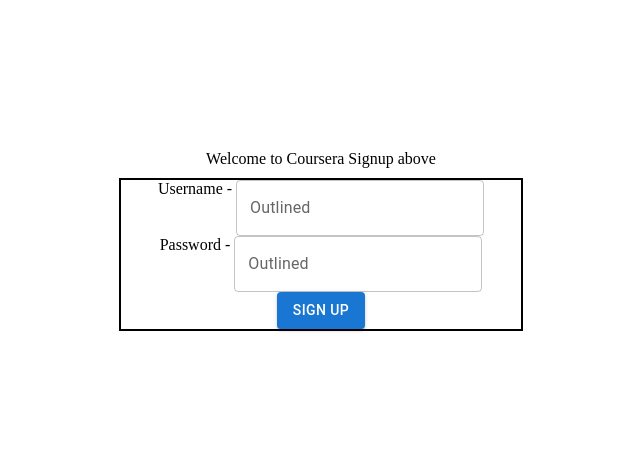
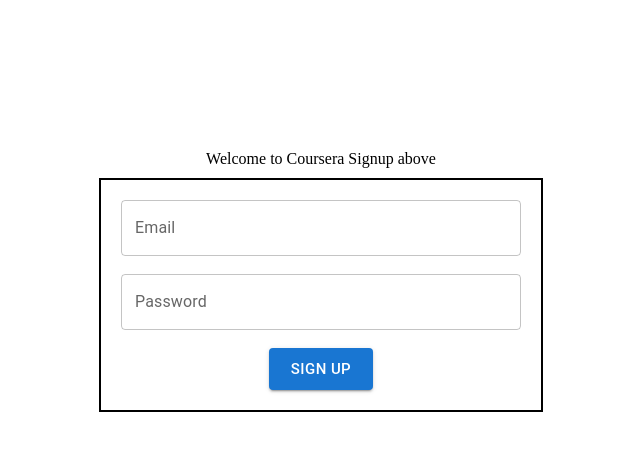
Before and after one commit to Tridib11/Cohort-Restart, a React (Vite) app in the folder week-5/vite-course-selling-app/: page / in a window 1280 px wide. Shown: the top 450 px of the page, without its empty margins (319-959 px from the left). Built offline with nearby package versions, Linux system fonts and the light colour scheme.

Commit message:
File added

```diff
--- a/week-5/vite-course-selling-app/src/Signup.jsx
+++ b/week-5/vite-course-selling-app/src/Signup.jsx
@@ -14,15 +14,26 @@
           style={{
             border: "2px solid black",
             width: "400px",
+            padding: "20px",
           }}
         >
-          Username -{" "}
-          <TextField id="outlined-basic" label="Outlined" variant="outlined" />
+          <TextField
+            fullWidth
+            id="outlined-basic"
+            label="Email"
+            variant="outlined"
+          />
+          <br /> <br />
+          <TextField
+            fullWidth
+            id="outlined-basic"
+            label="Password"
+            variant="outlined"
+            type={"password"}
+          />
           <br />
-          Password -{" "}
-          <TextField id="outlined-basic" label="Outlined" variant="outlined" />
           <br />
-          <Button variant="contained">Sign Up</Button>
+          <Button size={"large"} variant="contained">Sign Up</Button>
         </div>
       </center>
     </div>
```
